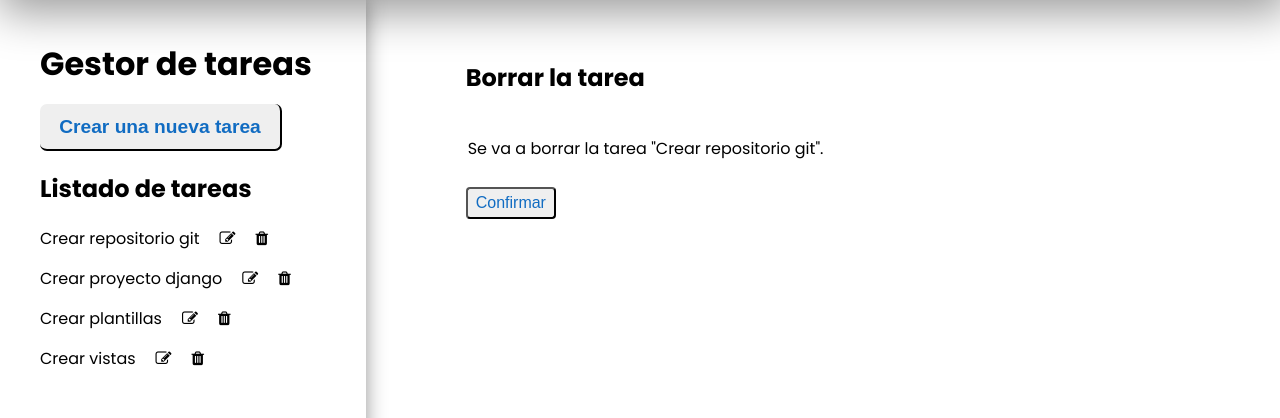
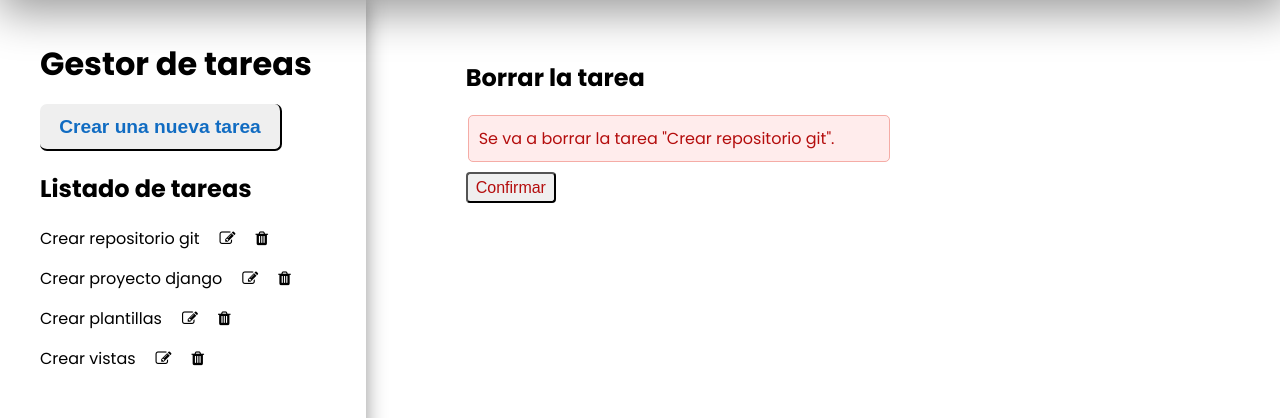
Before and after one commit to MauricioTS15/proyectoColaborativo, a Django app: page /appProyectos/tareas/1/tarea_confirm_delete in a window 1280 px wide. Shown: the part 120-538 px from the top of the page. Run offline with Django 4.2, Linux system fonts and the light colour scheme; data comes from the database, SQL or seed files in the repository; both versions use the stored data as it was after the commit.

Commit message:
Actualizaciones finales E2 - Estilos para la ventana de confirmación de borrado - README actualizado - Añadido requirements.txt con el contenido del comando pip freeze

```diff
--- a/gestionProyectos/appProyectos/static/css/styles.css
+++ b/gestionProyectos/appProyectos/static/css/styles.css
@@ -219,20 +199,43 @@ table a:hover {
     color: rgb(17, 108, 194);
     transition: transform .1s;
 }
+
 .button-small:hover {
     border-color: white;
     color: white;
     background-image: linear-gradient(to left, rgb(17, 108, 194), rgb(54, 158, 255));
     cursor: pointer;
 }
+
 .button-small:active {
     transform: scale(0.95);
+}
+
+#button-update {
+    color: rgb(13, 180, 13);
+}
+
+#button-update:hover {
+    background-image: none;
+    background-color: rgb(13, 180, 13);
+    color: white;
+}
+
+#button-delete {
+    color: rgb(180, 13, 13);
+}
+
+#button-delete:hover {
+    background-image: none;
+    background-color: rgb(180, 13, 13);
+    color: white;
 }
 
 #section-index {
     margin: 20px 10vw 20px 10vw;
     height: 70vh;
 }
+
 #section-index h1 {
     font-size: 2em;
     margin-bottom: 0.5em;
@@ -328,14 +340,58 @@ table a:hover {
     width: 70%;
 }
 
-/* estilo de los formularios */
+/* TABLAS */
+
+table {
+    color: white;
+    text-align: center;
+    border-collapse: collapse;
+    border-radius: 10px;
+    overflow: hidden;
+    margin-bottom: 10px;
+    width: 50vw;
+}
+
+table a {
+    color: white;
+}
+
+table ul {
+    padding: 0;
+}
+
+table li {
+    list-style-type: none;
+}
+
+table td, th {
+    padding: 10px;
+}
+
+table thead {
+    background-color: rgb(12, 43, 67);
+    font-size: larger;
+}
+
+table tbody tr:nth-child(odd) {
+    background-color: rgb(0, 86, 167);
+}
+
+table tbody tr:nth-child(even) {
+    background-color: rgb(0, 59, 114);
+}
+
+table a:hover {
+    color:rgb(111, 170, 224);
+}
+
+/* FORMULARIOS */
+
 form fieldset {
     border: none;
-}
-
-fieldset {
     max-width: 400px;
-    padding-left: 0;
+    padding: 0;
+    margin-bottom: 10px;
 }
 
 form fieldset li {
@@ -343,33 +399,45 @@ form fieldset li {
     flex-direction: column;
 }
 
-form fieldset li label {
+form fieldset label {
     font-weight: bold;
     font-size: 16px;
 }
 
-form fieldset li input, textarea, select {
+form fieldset input, textarea, select {
     margin-bottom: 0.9em;
     border: 1px solid grey;
     border-radius: 2%;
 }
 
-form fieldset li input:hover, textarea:hover, select:hover {
+form fieldset input:hover, textarea:hover, select:hover {
     border-color: rgb(17, 108, 194);
     box-shadow: rgb(173, 173, 173) 0px 0px 30px 0px;
 }
 
-form fieldset li input:focus, textarea:focus, select:focus{
+form fieldset input:focus, textarea:focus, select:focus{
     border:2px solid #206da8;
     outline: none;
 }
 
-form fieldset li textarea {
+form fieldset textarea {
     width: 280px;
     font-size: 16px;
 }
 
-form fieldset li input, select {
+form fieldset input, select {
     width: 170px;
     font-size: 16px;
 }
+
+.warning {
+    border-radius: 5px;
+    background: rgb(255, 236, 236);
+    border: 1px solid rgb(245, 172, 166);
+    color: rgb(180, 13, 13);
+    padding: 10px;
+}
+
+.warning p {
+    margin: 0;
+}
--- a/gestionProyectos/appProyectos/templates/appProyectos/cliente_confirm_delete.html
+++ b/gestionProyectos/appProyectos/templates/appProyectos/cliente_confirm_delete.html
@@ -5,11 +5,11 @@
 {% block vista %}
     <h2>Borrar el cliente</h2>
     <form method="POST">
-        <fieldset>
+        <fieldset class="warning">
             {% csrf_token %}
             <p>Se va a borrar el cliente "{{ cliente }}".</p>
             {{ form }}
         </fieldset>
-        <input class="button-small" type="submit" value="Confirmar">
+        <input id="button-delete" class="button-small" type="submit" value="Confirmar">
     </form>
 {% endblock vista %}
--- a/gestionProyectos/appProyectos/templates/appProyectos/cliente_update_form.html
+++ b/gestionProyectos/appProyectos/templates/appProyectos/cliente_update_form.html
@@ -9,6 +9,6 @@
             {% csrf_token %}
             {{ form.as_ul }}
         </fieldset>
-        <input class="button-small" type="submit" value="Guardar cambios">
+        <input id="button-update" class="button-small" type="submit" value="Guardar cambios">
     </form>
 {% endblock vista %}
--- a/gestionProyectos/appProyectos/templates/appProyectos/empleado_confirm_delete.html
+++ b/gestionProyectos/appProyectos/templates/appProyectos/empleado_confirm_delete.html
@@ -5,11 +5,11 @@
 {% block vista %}
     <h2>Borrar el empleado</h2>
     <form method="POST">
-        <fieldset>
+        <fieldset class="warning">
             {% csrf_token %}
             <p>Se va a borrar el empleado "{{ empleado }}".</p>
             {{ form }}
         </fieldset>
-        <input class="button-small" type="submit" value="Confirmar">
+        <input id="button-delete" class="button-small" type="submit" value="Confirmar">
     </form>
 {% endblock vista %}
--- a/gestionProyectos/appProyectos/templates/appProyectos/empleado_update_form.html
+++ b/gestionProyectos/appProyectos/templates/appProyectos/empleado_update_form.html
@@ -9,7 +9,7 @@
             {% csrf_token %}
             {{ form.as_ul }}
         </fieldset>
-        <input class="button-small" type="submit" value="Guardar cambios">
+        <input id="button-update" class="button-small" type="submit" value="Guardar cambios">
     </form>
 </div>
 {% endblock vista %}
--- a/gestionProyectos/appProyectos/templates/appProyectos/proyecto_confirm_delete.html
+++ b/gestionProyectos/appProyectos/templates/appProyectos/proyecto_confirm_delete.html
@@ -5,11 +5,11 @@
 {% block vista %}
     <h2>Borrar el proyecto</h2>
     <form method="POST">
-        <fieldset>
+        <fieldset class="warning">
             {% csrf_token %}
             <p>Se va a borrar el proyecto "{{ proyecto }}".</p>
             {{ form }}
         </fieldset>
-        <input class="button-small" type="submit" value="Confirmar">
+        <input id="button-delete" class="button-small" type="submit" value="Confirmar">
     </form>
 {% endblock vista %}
--- a/gestionProyectos/appProyectos/templates/appProyectos/proyecto_update_form.html
+++ b/gestionProyectos/appProyectos/templates/appProyectos/proyecto_update_form.html
@@ -9,7 +9,7 @@
             {% csrf_token %}
             {{ form.as_ul }}
         </fieldset>
-        <input class="button-small" type="submit" value="Guardar cambios">
+        <input id="button-update" class="button-small" type="submit" value="Guardar cambios">
     </form>
 </div>
 {% endblock vista %}
--- a/gestionProyectos/appProyectos/templates/appProyectos/tarea_confirm_delete.html
+++ b/gestionProyectos/appProyectos/templates/appProyectos/tarea_confirm_delete.html
@@ -5,11 +5,11 @@
 {% block vista %}
     <h2>Borrar la tarea</h2>
     <form method="POST">
-        <fieldset>
+        <fieldset class="warning">
             {% csrf_token %}
             <p>Se va a borrar la tarea "{{ tarea }}".</p>
             {{ form }}
         </fieldset>
-        <input class="button-small" type="submit" value="Confirmar">
+        <input id="button-delete" class="button-small" type="submit" value="Confirmar">
     </form>
 {% endblock vista %}
--- a/gestionProyectos/appProyectos/templates/appProyectos/tarea_update_form.html
+++ b/gestionProyectos/appProyectos/templates/appProyectos/tarea_update_form.html
@@ -9,7 +9,7 @@
             {% csrf_token %}
             {{ form.as_ul }}
         </fieldset>
-        <input class="button-small" type="submit" value="Guardar cambios">
+        <input id="button-update" class="button-small" type="submit" value="Guardar cambios">
     </form>
 </div>
 {% endblock vista %}
--- /dev/null
+++ b/requirements.txt
@@ -0,0 +1,6 @@
+asgiref==3.6.0
+autopep8==2.0.2
+Django==4.1.7
+pycodestyle==2.10.0
+sqlparse==0.4.3
+tzdata==2023.2
```
Also changed, not shown: other parts of gestionProyectos/appProyectos/static/css/styles.css (+37 -48 lines), BBDD.png (renamed from tablas.png), README.md, gestionProyectos/db.sqlite3.
